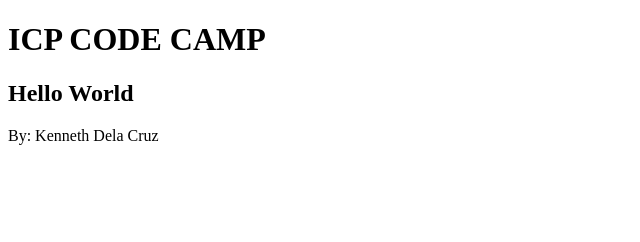
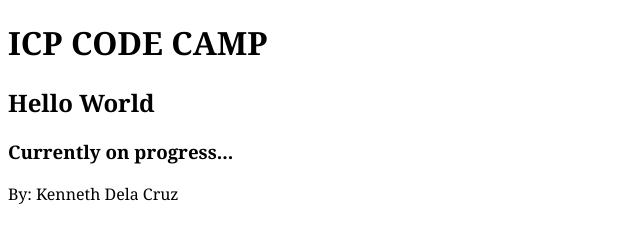
Before and after one commit to kennethdc-dev/ICP-CC-site, a plain HTML site: page src/index.html in a window 1280 px wide. Shown: the whole page, without its empty margins (0-640 px from the left). Drawn offline with Linux system fonts and the light colour scheme.

Commit message:
Update index.html

```diff
--- a/src/index.html
+++ b/src/index.html
@@ -3,11 +3,19 @@
 <head>
     <meta charset="UTF-8">
     <meta name="viewport" content="width=device-width, initial-scale=1.0">
-    <title>Document</title>
+    <title>Kenneth Dela Cruz</title>
 </head>
+
+<style>
+    * {
+        font-family:Cambria, Cochin, Georgia, Times, 'Times New Roman', serif;
+    }
+</style>
+
 <body>
     <h1>ICP CODE CAMP</h1>
     <h2>Hello World</h2>
+    <h3>Currently on progress...</h3>
     <p>By: Kenneth Dela Cruz</p>
 </body>
 </html>
```
